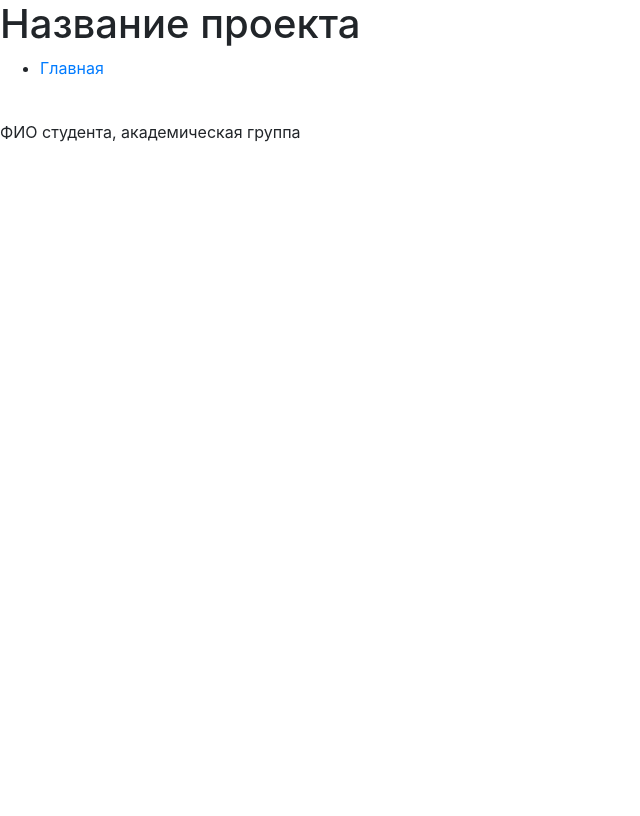
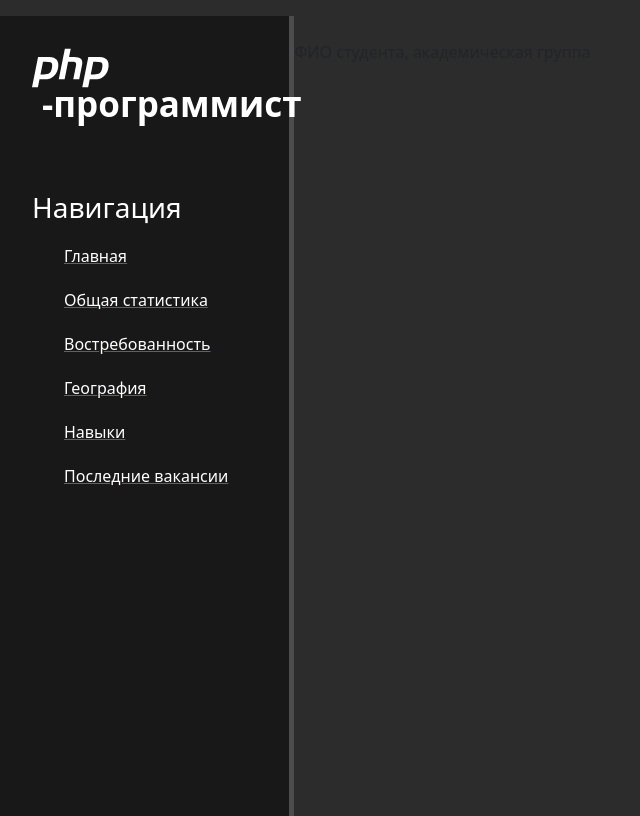
Before and after one commit to sosiskaba6y/django-project-php, a Django app: page / in a window 1280 px wide. Shown: the whole page, without its empty margins (0-640 px from the left). Before the commit the page ends 142 px from the top, so only its background shows below. Run offline with Django 5.2, Linux system fonts and the light colour scheme; data that the repository does not hold is empty; some libraries are stand-ins or nearby versions.

Commit message:
css файл в процессе

```diff
--- a/it_profession_stats/it_profession_stats/urls.py
+++ b/it_profession_stats/it_profession_stats/urls.py
@@ -17,7 +17,10 @@ Including another URLconf
 from django.contrib import admin
 from django.urls import path, include
 
+from django.conf import settings
+from django.conf.urls.static import static
+
 urlpatterns = [
     path('admin/', admin.site.urls),
     path('', include('main.urls')),
-]
+] + static(settings.STATIC_URL, document_root=settings.STATIC_ROOT)
--- /dev/null
+++ b/it_profession_stats/main/static/main/css/main.css
@@ -0,0 +1,45 @@
+body {
+    background: #2c2c2c;
+}
+
+aside {
+    float: left;
+    background: #181818;
+    width: 23%;
+    padding: 2.5%;
+    height: 100vh;
+    color: #fff;
+    border-right: 5px solid #4d4d4d;
+}
+
+aside img {
+    width: 80px;
+    float: left;
+}
+
+aside .logo {
+    font-size: 35px;
+    margin-left: 10px;
+    font-weight: bold;
+    position: relative;
+    top: -10px;
+}
+
+aside h3 {
+    margin-top: 50px;
+    font-size: 28px;
+}
+
+aside ul {list=style: none}
+aside ul li {
+    color: #fff;
+    display: block;
+    margin-top: 20px;
+    transition: all .6s ease;
+}
+
+aside ul li:hover, aside ul a:hover {
+    color: #eb5959;
+    text-decoration: none;
+    transform: scale(1.1);
+}
--- a/it_profession_stats/main/templates/main/base.html
+++ b/it_profession_stats/main/templates/main/base.html
@@ -1,20 +1,27 @@
+{% load static %}
 <!DOCTYPE html>
 <html lang="en">
 <head>
     <meta charset="UTF-8">
     <title>{% block title %}IT Профессия{% endblock %}</title>
-    <link rel="stylesheet" href="https://stackpath.bootstrapcdn.com/bootstrap/4.5.2/css/bootstrap.min.css">
+    <link rel="stylesheet" href="https://cdn.jsdelivr.net/npm/bootstrap@5.3.3/dist/css/bootstrap.min.css">
+    <link rel="stylesheet" href="{% static 'main/css/main.css' %}">
+    <link rel="stylesheet" href="https://cdn.jsdelivr.net/npm/@fortawesome/fontawesome-free@6.6.0/css/fontawesome.min.css">
 </head>
 <body>
-    <header>
-        <h1>Название проекта</h1>
-    </header>
-    <nav>
+    <aside>
+        <img src="{% static 'main/img/php-logo-white.svg' %}" alt="Лого">
+        <span class="logo">-программист</span>
+        <h3>Навигация</h3>
         <ul>
-            <li><a href="{% url 'home' %}">Главная</a></li>
-            <!-- Другие ссылки будут добавлены позже -->
+            <a href=""><li>Главная</li></a>
+            <a href=""><li>Общая статистика</li></a>
+            <a href=""><li>Востребованность</li></a>
+            <a href=""><li>География</li></a>
+            <a href=""><li>Навыки</li></a>
+            <a href=""><li>Последние вакансии</li></a>
         </ul>
-    </nav>
+    </aside>
     <main>
         {% block content %}
         {% endblock %}
```
Also changed, not shown: it_profession_stats/main/static/main/img/php-logo-white.svg (added), it_profession_stats/professions/PHP-разработчик.jpg (added).
